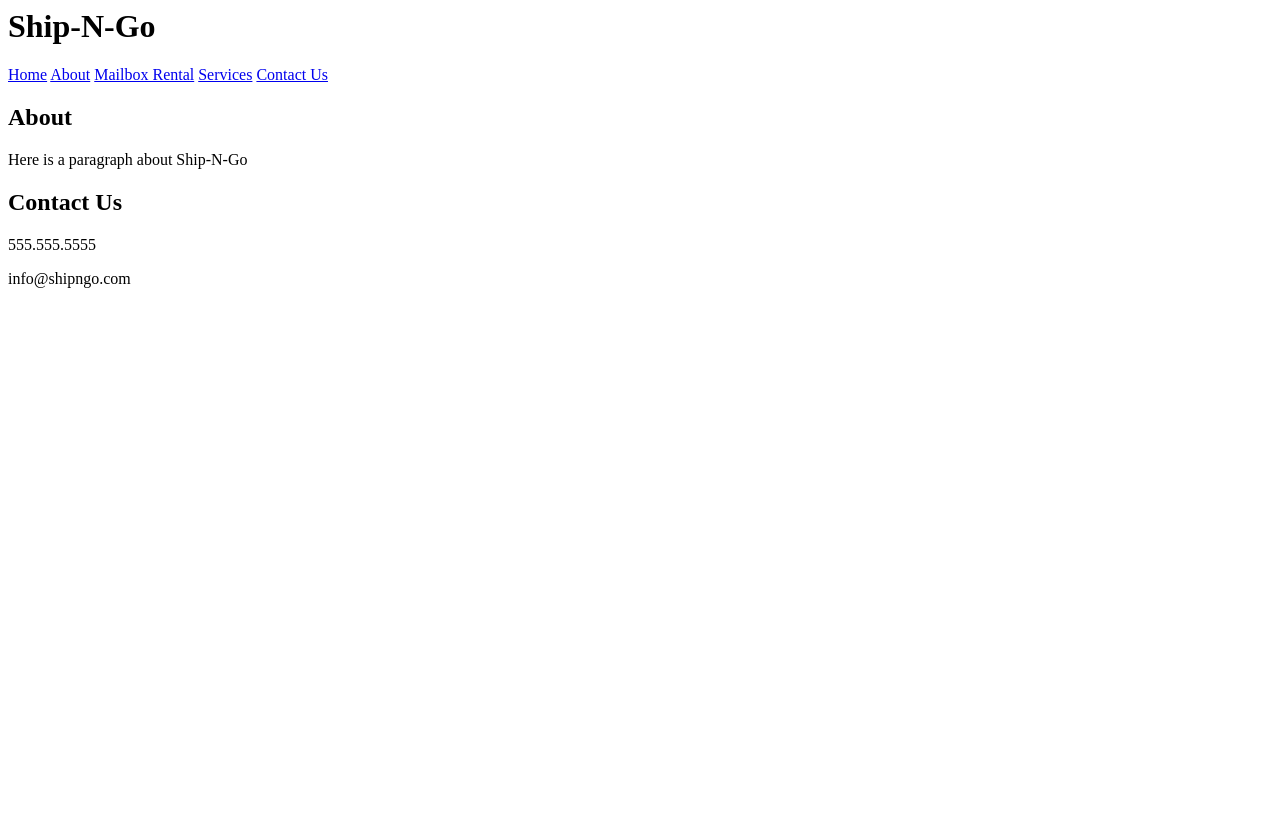
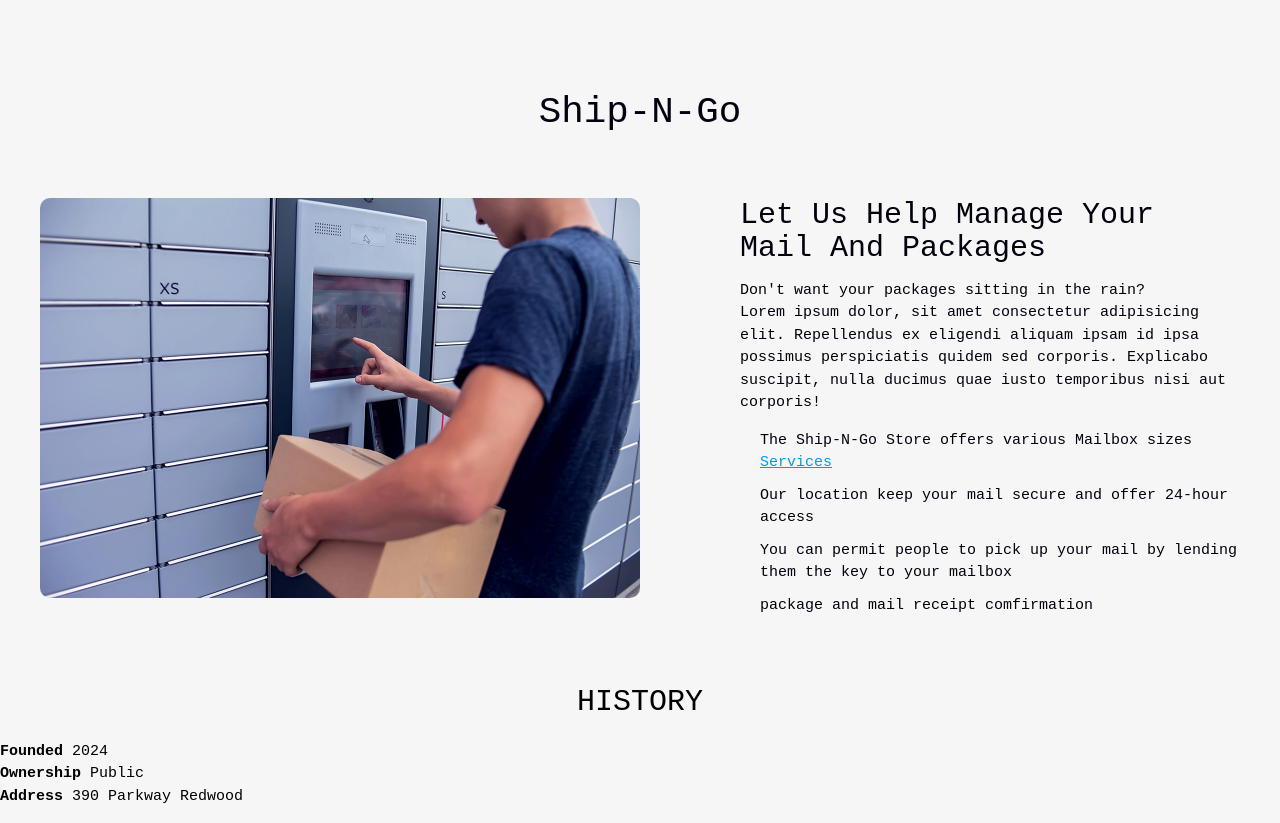
Before and after one commit to M-Dearlove/Ship-N-Go, a plain HTML site: page Pages/about.html in a window 1280 px wide. Before the commit the page ends 800 px from the top, so only its background shows below. Drawn offline with nearby package versions, Linux system fonts and the light colour scheme; files that its build step writes are made by us from their sources; files whose address does not match are found by name.

Commit message:
created about.html files

```diff
--- a/Pages/about.html
+++ b/Pages/about.html
@@ -3,32 +3,56 @@
     <head>
         <meta charset="UTF-8" />
         <meta name="viewport" content="width=device-width, initial-scale=1.0" />
-        <link rel="stylesheet" href="./assets/css/about.css" />
+        <link rel="stylesheet" href="./assets/css/about.css"/>
+        <link rel="stylesheet" href="https://cdnjs.cloudflare.com/ajax/libs/materialize/1.0.0/css/materialize.min.css">
+
+        <link rel="stylesheet" href="https://cdnjs.cloudflare.com/ajax/libs/font-awesome/4.7.0/css/font-awesome.min.css">
+
         <title>Ship & Go</title>
     </head>
     <body>
-        <header>
-            <h1>Ship-N-Go</h1>
-            <nav>
-                <a href="#Top">Home</a>
-                <a href="#About">About</a>
-                <a href="#Rentals">Mailbox Rental</a>
-                <a href="#Services">Services</a>
-                <a href="#Contact">Contact Us</a>
-            </nav>
-        </header>
-        <main>
-            <section class="page-section">
-                <h2 id="About">About</h2>
-                <p>Here is a paragraph about Ship-N-Go</p>
-            </section>
-        </main>
-        <footer class = "page-footer">
-            <h2 id="Contact">Contact Us</h2>
-            <p>555.555.5555</p>
-            <p>info@shipngo.com</p>
-        </footer>
+
+
+
+<section class="section-1">
+    <h1>Ship-N-Go</h1>
+    <div class="content">
+<div class="image">
+<img src="./assets/css/images/second rental.jpg" alt=""/>
+</div>
+
+<div class="text">
+    <h2>Let Us Help Manage Your Mail And Packages</h2>
+    <p>Don't want your packages sitting in the rain? <br>Lorem ipsum dolor,
+        sit amet consectetur adipisicing elit. Repellendus
+        ex eligendi aliquam ipsam id ipsa possimus perspiciatis
+        quidem sed corporis. Explicabo suscipit,
+        nulla ducimus quae iusto temporibus nisi aut corporis! </p>
+        <ul>
+            <li>The Ship-N-Go Store offers various Mailbox sizes <a href="services.html" id="link">Services</a></li>
+            <li>Our location keep your mail secure and offer 24-hour access</li>
+            <li>You can permit people to pick up your mail by lending them the key to your mailbox</li>
+            <li>package and mail receipt comfirmation</li>
+        </ul>
+</div>
+    </div>
+</section>
+
+
+<section class="last-section">
+    <h2>HISTORY</h2>
+  <p><b>Founded </b> 2024 <br>
+   <b>Ownership</b> Public <br> <b> Address </b> 390 Parkway Redwood
+</p>
+
+</section>
+
+
+
+
+
 
         <script src="./assets/js/about.js"></script>
+        <script src="https://cdnjs.cloudflare.com/ajax/libs/materialize/1.0.0/js/materialize.min.js"></script>
     </body>
 </html>
--- /dev/null
+++ b/Pages/assets/css/about.css
@@ -0,0 +1,70 @@
+body{
+    margin: 0;
+    font-family: 'Courier New', Courier, monospace;
+    background-color: rgb(246, 246, 246);
+    color: antiquewhite;
+
+}
+
+.section-1{
+text-align: center;
+padding: 50px 20px;
+}
+
+.section-1 h1{
+    font-size: 2.5rem;
+    margin-bottom: 30px;
+    color: rgb(1, 1, 16);
+}
+
+.content{
+    display: flex;
+    flex-wrap: wrap;
+    align-items: center;
+    justify-content: center;
+    gap: 20px;
+}
+
+.image img{
+max-width: 100%;
+border-radius: 10px;
+height: 400px;
+margin-right: 80px;
+}
+
+.text{
+    max-width: 500px;
+    text-align: left;
+    color: rgb(1, 1, 13);
+}
+
+.text h2{
+    font-size: 2rem;
+    margin-bottom: 15px;
+}
+
+.text ul{
+    list-style: none;
+    padding: 0;
+}
+
+.text ul li{
+    margin: 10px 0 ;
+    padding-left: 20px;
+
+}
+
+.last-section h2{
+    font-size: 2rem;
+    color: black;
+    text-align: center;
+   margin-top: 4px;
+}
+
+#link{
+    text-decoration: underline;
+}
+
+.last-section p{
+    color: black;
+}
--- /dev/null
+++ b/Pages/assets/css/services.css
@@ -0,0 +1,59 @@
+body{
+    font-family: Arial, Helvetica, sans-serif;
+    text-align: center;
+    color:blue;
+    align-items: center;
+    margin-top: 70px;
+}
+
+.service-section{
+    max-width: 1000px;
+    margin: auto;
+    padding: 20px;
+}
+
+.service-title{
+    font-size: 2em;
+    font-weight: bold;
+    margin-bottom: 20px;
+}
+
+.service-container{
+    display: flex;
+    justify-content: space-between;
+    flex-wrap: wrap;
+    gap: 20px;
+}
+
+.service-item{
+    flex: 1 1 200px;
+    text-align: center;
+}
+
+.icon{
+    width: 80px;
+    height: 80px;
+    background-color: aqua;
+    border-radius: 50%;
+    display: flex;
+    align-items: center;
+    justify-content: center;
+    margin: 0 auto 10px;
+    font-size: 1.5em;
+    color: blueviolet;
+}
+
+.description{
+    font-weight: bold;
+    margin-bottom: 10px;
+}
+
+.description-text{
+    font-size:20px;
+    columns: green;
+}
+
+.service-link{
+    display: block;
+
+}
--- a/assets/css/services.css
+++ b/assets/css/services.css
@@ -0,0 +1,10 @@
+body{
+    font-family: Arial, Helvetica, sans-serif;
+    text-align: center;
+    color: #333;
+}
+.service-section{
+    max-width: 1000px;
+    margin: auto;
+    padding: 20px;
+}
```
Also changed, not shown: Pages/services.html (+43 -1 lines), index.html (+7 -0 lines), Pages/assets/css/images/Mailbox-rental-photo-.jpg (renamed from assets/images/Mailbox-rental-photo-.jpg), Pages/assets/css/images/boxxxx.jpeg (renamed from assets/images/boxxxx.jpeg), Pages/assets/css/images/large mailbox.png (renamed from assets/images/large mailbox.png), Pages/assets/css/images/mailbox-rental1a.jpg (renamed from assets/images/mailbox-rental1a.jpg), Pages/assets/css/images/second rental.jpg (added), Pages/assets/css/images/small mailbox.png (renamed from assets/images/small mailbox.png), assets/css/about.css (deleted), 3 other files.
